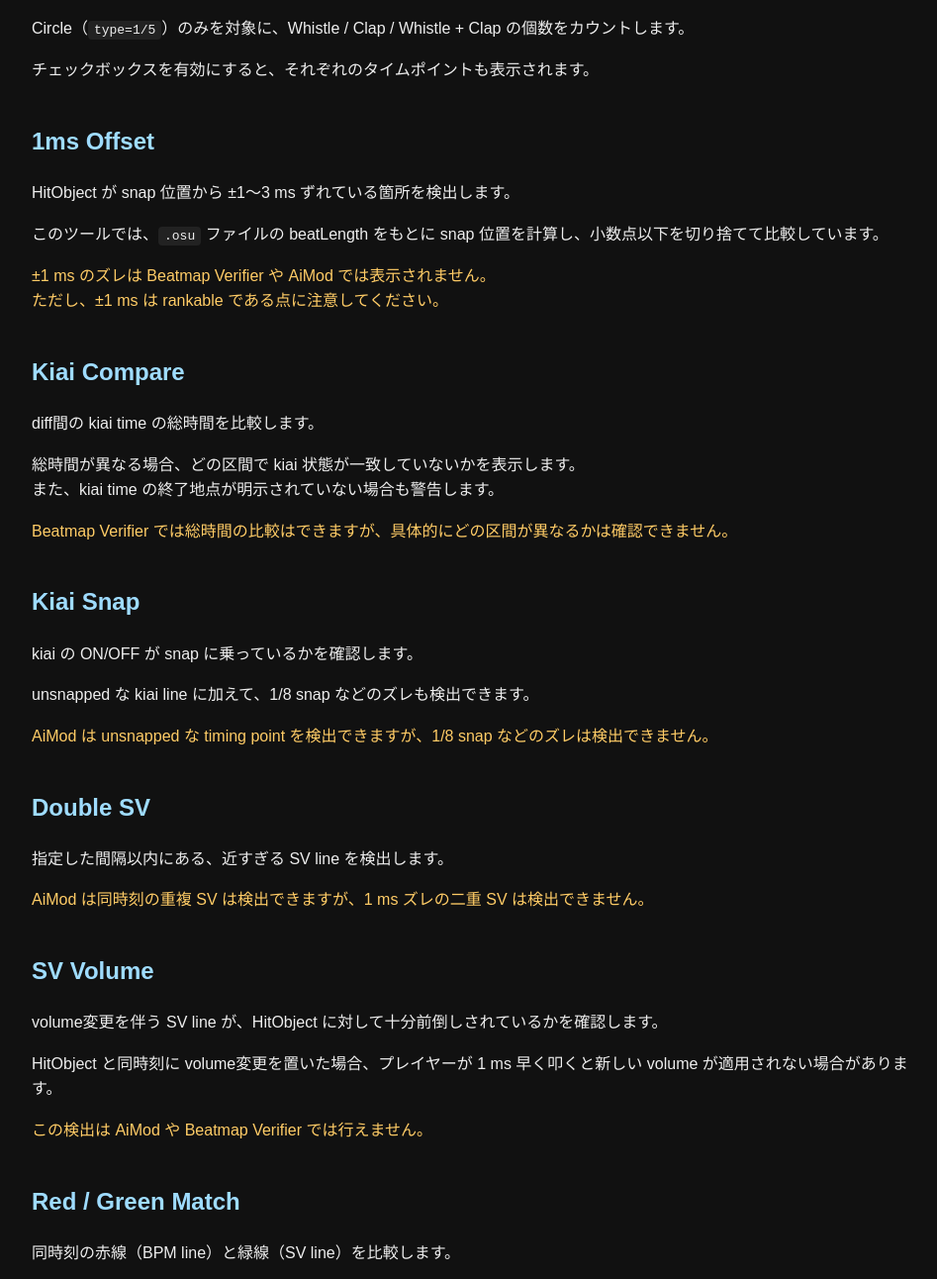
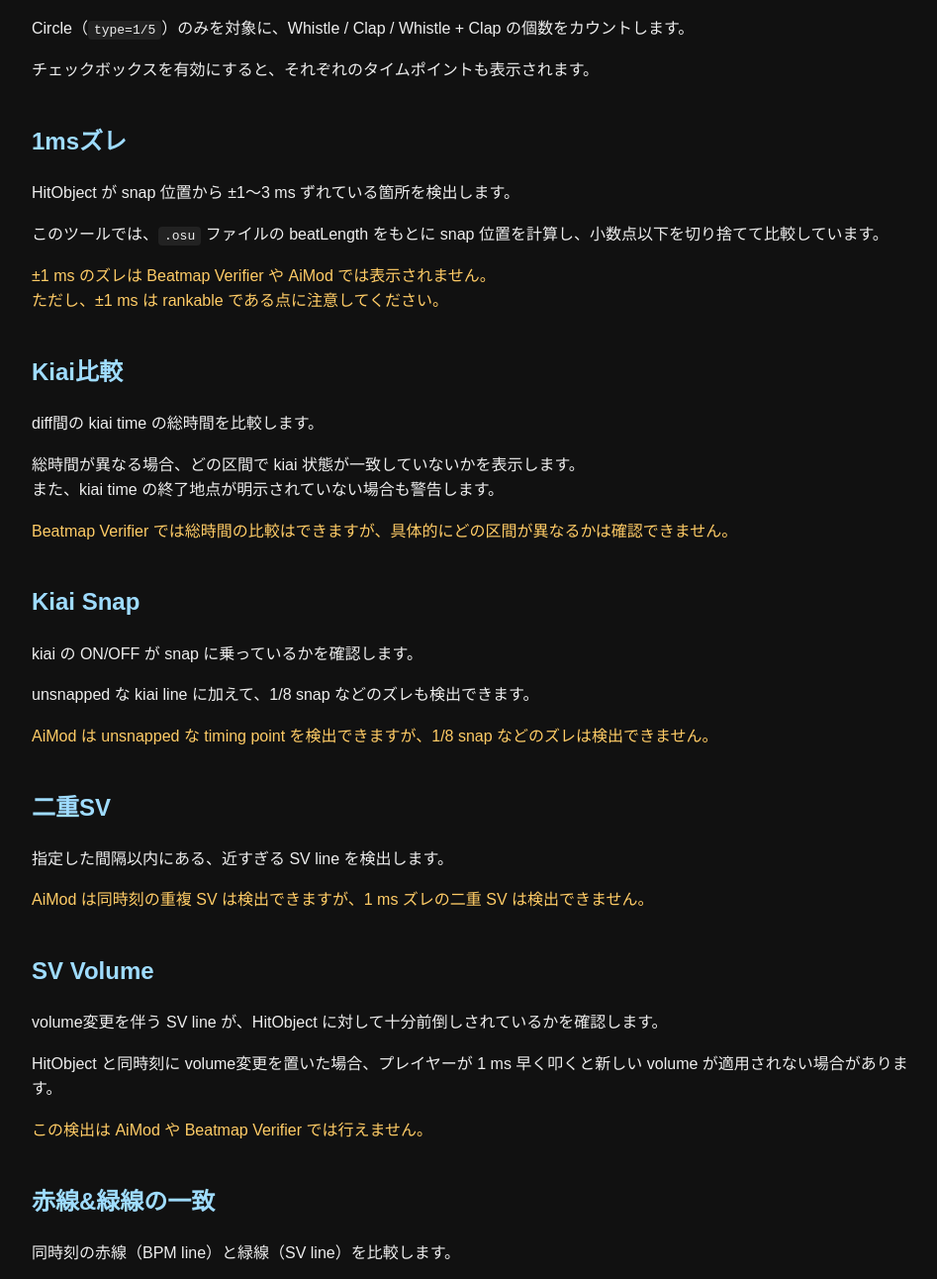
Before and after one commit to calmeel/modding-helper, a plain HTML site: page docs.html in a window 1280 px wide. Shown: the part 185-1477 px from the top of the page at 99% size, without its empty margins (158-1105 px from the left). Drawn offline with Linux system fonts and the light colour scheme.

Commit message:
日本語の説明書を更新

```diff
--- a/docs.html
+++ b/docs.html
@@ -54,7 +54,7 @@
 チェックボックスを有効にすると、それぞれのタイムポイントも表示されます。
 </p>
 
-<h2>1ms Offset</h2>
+<h2>1msズレ</h2>
 <p>
 HitObject が snap 位置から ±1〜3 ms ずれている箇所を検出します。
 </p>
@@ -66,7 +66,7 @@
 ただし、±1 ms は rankable である点に注意してください。
 </p>
 
-<h2>Kiai Compare</h2>
+<h2>Kiai比較</h2>
 <p>
 diff間の kiai time の総時間を比較します。
 </p>
@@ -89,7 +89,7 @@
 AiMod は unsnapped な timing point を検出できますが、1/8 snap などのズレは検出できません。
 </p>
 
-<h2>Double SV</h2>
+<h2>二重SV</h2>
 <p>
 指定した間隔以内にある、近すぎる SV line を検出します。
 </p>
@@ -108,7 +108,7 @@
 この検出は AiMod や Beatmap Verifier では行えません。
 </p>
 
-<h2>Red / Green Match</h2>
+<h2>赤線&緑線の一致</h2>
 <p>
 同時刻の赤線（BPM line）と緑線（SV line）を比較します。
 </p>
```
